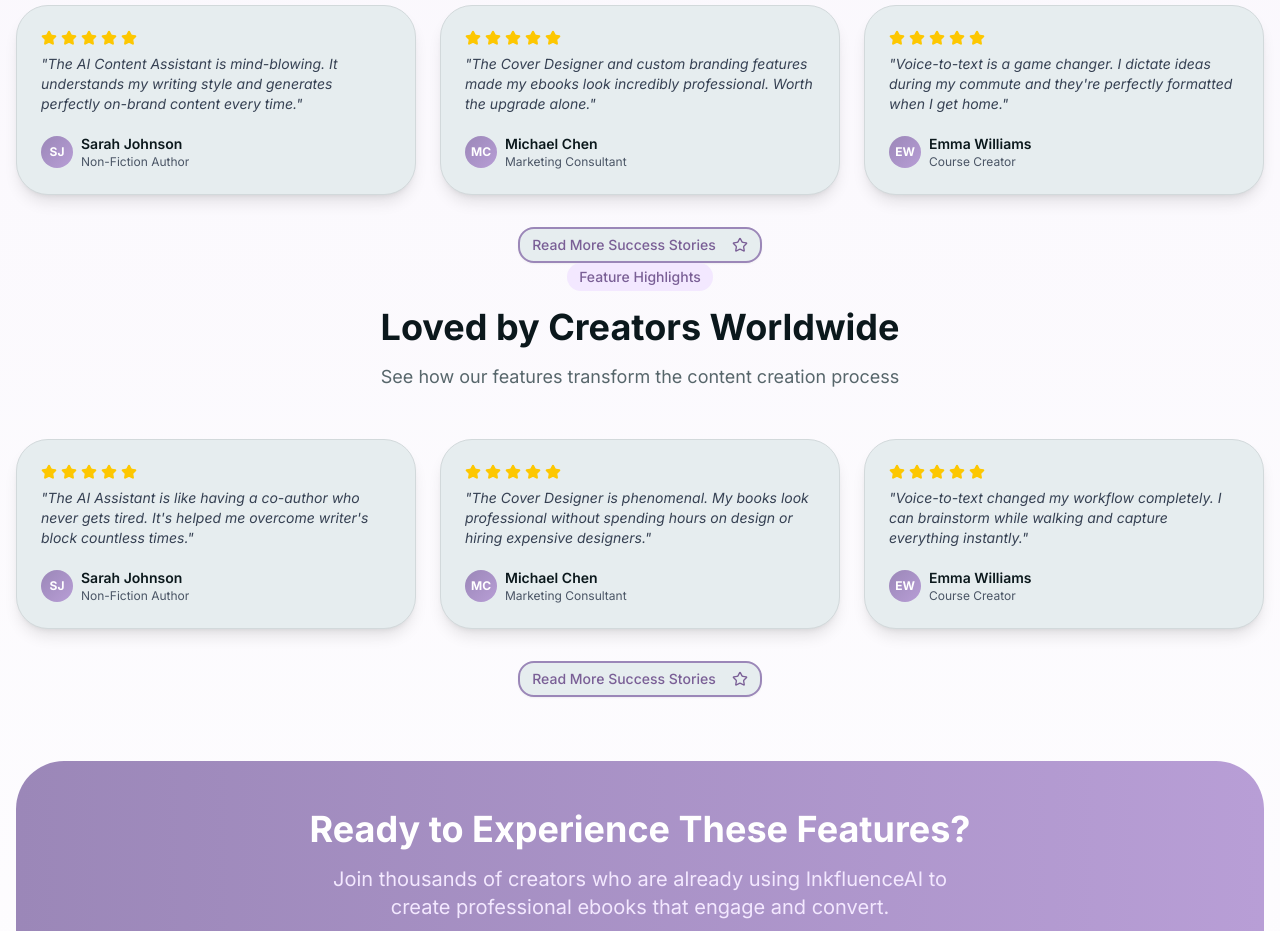
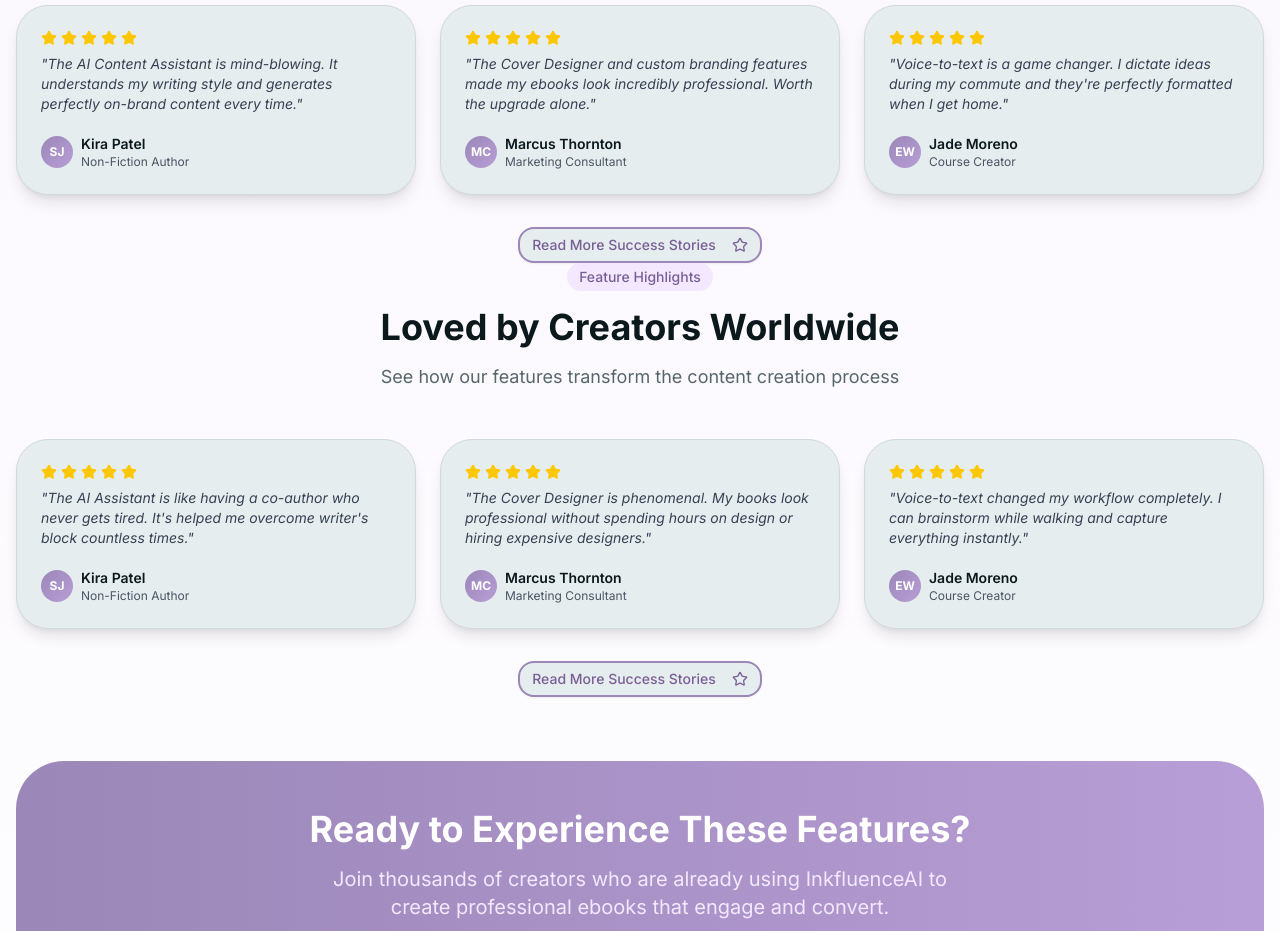
Before and after one commit to Sam-May-Futurelab/influencer-publishin, a React (Vite) app: page /features in a window 1280 px wide. Shown: the part 3920-4851 px from the top of the page. Built offline with nearby package versions, Linux system fonts and the light colour scheme; no server answers.

Commit message:
Replace generic testimonial names with unique ones, use icons instead of emojis for streaks, add GSC setup guide

```diff
--- a/src/components/CaseStudiesPage.tsx
+++ b/src/components/CaseStudiesPage.tsx
@@ -29,7 +29,7 @@ export function CaseStudiesPage() {
   const caseStudies = [
     {
       id: 'sarah-johnson',
-      name: 'Sarah Johnson',
+      name: 'Kira Patel',
       role: 'Self-Published Author',
       image: '/images/case-studies/sarah.jpg',
       featured: true,
@@ -56,7 +56,7 @@ export function CaseStudiesPage() {
     },
     {
       id: 'michael-chen',
-      name: 'Michael Chen',
+      name: 'Marcus Thornton',
       role: 'Marketing Consultant',
       image: '/images/case-studies/michael.jpg',
       featured: true,
@@ -83,7 +83,7 @@ export function CaseStudiesPage() {
     },
     {
       id: 'emma-williams',
-      name: 'Emma Williams',
+      name: 'Jade Moreno',
       role: 'Online Course Creator',
       image: '/images/case-studies/emma.jpg',
       featured: true,
@@ -110,7 +110,7 @@ export function CaseStudiesPage() {
     },
     {
       id: 'david-rodriguez',
-      name: 'David Rodriguez',
+      name: 'Tyler Brennan',
       role: 'Digital Product Seller',
       image: '/images/case-studies/david.jpg',
       featured: false,
@@ -137,7 +137,7 @@ export function CaseStudiesPage() {
     },
     {
       id: 'rachel-green',
-      name: 'Rachel Green',
+      name: 'Nina Voss',
       role: 'Fitness Coach',
       image: '/images/case-studies/rachel.jpg',
       featured: false,
--- a/src/components/FeaturesPage.tsx
+++ b/src/components/FeaturesPage.tsx
@@ -335,7 +335,7 @@ export default function FeaturesPage() {
                     SJ
                   </div>
                   <div>
-                    <div className="font-semibold text-sm">Sarah Johnson</div>
+                    <div className="font-semibold text-sm">Kira Patel</div>
                     <div className="text-xs text-gray-600">Non-Fiction Author</div>
                   </div>
                 </div>
@@ -357,7 +357,7 @@ export default function FeaturesPage() {
                     MC
                   </div>
                   <div>
-                    <div className="font-semibold text-sm">Michael Chen</div>
+                    <div className="font-semibold text-sm">Marcus Thornton</div>
                     <div className="text-xs text-gray-600">Marketing Consultant</div>
                   </div>
                 </div>
@@ -379,7 +379,7 @@ export default function FeaturesPage() {
                     EW
                   </div>
                   <div>
-                    <div className="font-semibold text-sm">Emma Williams</div>
+                    <div className="font-semibold text-sm">Jade Moreno</div>
                     <div className="text-xs text-gray-600">Course Creator</div>
                   </div>
                 </div>
@@ -429,7 +429,7 @@ export default function FeaturesPage() {
                     SJ
                   </div>
                   <div>
-                    <div className="font-semibold text-sm">Sarah Johnson</div>
+                    <div className="font-semibold text-sm">Kira Patel</div>
                     <div className="text-xs text-gray-600">Non-Fiction Author</div>
                   </div>
                 </div>
@@ -451,7 +451,7 @@ export default function FeaturesPage() {
                     MC
                   </div>
                   <div>
-                    <div className="font-semibold text-sm">Michael Chen</div>
+                    <div className="font-semibold text-sm">Marcus Thornton</div>
                     <div className="text-xs text-gray-600">Marketing Consultant</div>
                   </div>
                 </div>
@@ -473,7 +473,7 @@ export default function FeaturesPage() {
                     EW
                   </div>
                   <div>
-                    <div className="font-semibold text-sm">Emma Williams</div>
+                    <div className="font-semibold text-sm">Jade Moreno</div>
                     <div className="text-xs text-gray-600">Course Creator</div>
                   </div>
                 </div>
--- a/src/components/LandingPage.tsx
+++ b/src/components/LandingPage.tsx
@@ -469,19 +469,19 @@ export function LandingPage() {
           <div className="grid md:grid-cols-3 gap-8 max-w-6xl mx-auto">
             {[
               {
-                name: "Sarah Johnson",
+                name: "Kira Patel",
                 role: "Fiction Author",
                 content: "Inkfluence AI helped me finish my first novel in half the time. The AI suggestions were incredibly helpful!",
                 rating: 5
               },
               {
-                name: "Michael Chen",
+                name: "Marcus Thornton",
                 role: "Business Coach",
                 content: "Perfect for creating professional eBooks for my coaching business. The customization options are fantastic.",
                 rating: 5
               },
               {
-                name: "Emma Williams",
+                name: "Jade Moreno",
                 role: "Content Creator",
                 content: "I've published 3 books using Inkfluence AI. The organization features keep me on track and productive.",
                 rating: 5
@@ -645,7 +645,7 @@ export function LandingPage() {
                       SJ
                     </div>
                     <div>
-                      <h3 className="font-bold">Sarah Johnson</h3>
+                      <h3 className="font-bold">Kira Patel</h3>
                       <p className="text-sm text-gray-600">Non-Fiction Author</p>
                     </div>
                   </div>
@@ -683,7 +683,7 @@ export function LandingPage() {
                       MC
                     </div>
                     <div>
-                      <h3 className="font-bold">Michael Chen</h3>
+                      <h3 className="font-bold">Marcus Thornton</h3>
                       <p className="text-sm text-gray-600">Marketing Consultant</p>
                     </div>
                   </div>
@@ -717,7 +717,7 @@ export function LandingPage() {
                       EW
                     </div>
                     <div>
-                      <h3 className="font-bold">Emma Williams</h3>
+                      <h3 className="font-bold">Jade Moreno</h3>
                       <p className="text-sm text-gray-600">Online Course Creator</p>
                     </div>
                   </div>
--- a/src/components/PricingPage.tsx
+++ b/src/components/PricingPage.tsx
@@ -499,7 +499,7 @@ export function PricingPage() {
                     RG
                   </div>
                   <div>
-                    <div className="font-semibold text-sm">Rachel Green</div>
+                    <div className="font-semibold text-sm">Nina Voss</div>
                     <div className="text-xs text-gray-600">Life Coach</div>
                   </div>
                 </div>
@@ -521,7 +521,7 @@ export function PricingPage() {
                     DR
                   </div>
                   <div>
-                    <div className="font-semibold text-sm">David Rodriguez</div>
+                    <div className="font-semibold text-sm">Tyler Brennan</div>
                     <div className="text-xs text-gray-600">Author</div>
                   </div>
                 </div>
@@ -543,7 +543,7 @@ export function PricingPage() {
                     LM
                   </div>
                   <div>
-                    <div className="font-semibold text-sm">Lisa Martinez</div>
+                    <div className="font-semibold text-sm">Aria Castellano</div>
                     <div className="text-xs text-gray-600">Entrepreneur</div>
                   </div>
                 </div>
--- a/src/components/TestimonialsPage.tsx
+++ b/src/components/TestimonialsPage.tsx
@@ -33,27 +33,27 @@ export function TestimonialsPage() {
 
   const featuredTestimonials = [
     {
-      name: 'Sarah Johnson',
+      name: 'Kira Patel',
       role: 'Self-Published Author',
-      avatar: '/images/testimonials/sarah.jpg',
+      avatar: '/images/testimonials/kira.jpg',
       rating: 5,
       text: "Inkfluence AI transformed my writing process. What used to take me 3 months now takes 2 weeks. I've published 6 ebooks this year and made over $12,000 in passive income. The AI writing assistant is like having a co-author who never gets tired!",
       result: '6 ebooks in 8 months, $12K revenue',
       featured: true
     },
     {
-      name: 'Michael Chen',
+      name: 'Marcus Thornton',
       role: 'Marketing Consultant',
-      avatar: '/images/testimonials/michael.jpg',
+      avatar: '/images/testimonials/marcus.jpg',
       rating: 5,
       text: "I use Inkfluence AI to create lead magnets for my clients. The quality is incredible, and the speed is unmatched. We've generated 500+ qualified leads per month using these ebooks. ROI is through the roof.",
       result: '500+ leads/month for clients',
       featured: true
     },
     {
-      name: 'Emma Williams',
+      name: 'Jade Moreno',
       role: 'Course Creator',
-      avatar: '/images/testimonials/emma.jpg',
+      avatar: '/images/testimonials/jade.jpg',
       rating: 5,
       text: "The template gallery saved me countless hours. I went from zero design skills to creating professional-looking ebooks in minutes. My students love the resources I create now. Premium subscription paid for itself in the first week.",
       result: 'Professional ebooks in minutes',
@@ -63,7 +63,7 @@ export function TestimonialsPage() {
 
   const testimonials = [
     {
-      name: 'David Rodriguez',
+      name: 'Tyler Brennan',
       role: 'Digital Marketer',
       rating: 5,
       text: "Best investment I've made for my content marketing. Created 12 lead magnets in a month. Lead generation increased by 300%.",
@@ -84,7 +84,7 @@ export function TestimonialsPage() {
       verified: true
     },
     {
-      name: 'Rachel Green',
+      name: 'Nina Voss',
       role: 'Fitness Coach',
       rating: 5,
       text: "Created my first ebook in 48 hours using Inkfluence AI. Sold 200 copies in the first month at $27 each. This tool pays for itself instantly.",
--- a/src/lib/blog.ts
+++ b/src/lib/blog.ts
@@ -212,7 +212,7 @@ export const blogPosts: BlogPost[] = [
       <p><strong><a href="/?signin=true">Start your free trial with Inkfluence AI today →</a></strong></p>
     `,
     author: {
-      name: 'Sarah Johnson',
+      name: 'Kira Patel',
       avatar: '/images/authors/sarah.jpg'
     },
     category: 'AI Writing',
@@ -485,7 +485,7 @@ export const blogPosts: BlogPost[] = [
       <p><strong><a href="/?signin=true">Ready to create and market your ebook? Start your free trial today →</a></strong></p>
     `,
     author: {
-      name: 'Michael Chen',
+      name: 'Marcus Thornton',
       avatar: '/images/authors/michael.jpg'
     },
     category: 'Marketing',
@@ -2257,7 +2257,7 @@ export const blogPosts: BlogPost[] = [
       <p><strong><a href="/?signin=true">Create monetizable ebooks faster with Inkfluence AI →</a></strong></p>
     `,
     author: {
-      name: 'Michael Chen',
+      name: 'Marcus Thornton',
       avatar: '/images/authors/michael.jpg'
     },
     category: 'Marketing',
@@ -2691,7 +2691,7 @@ export const blogPosts: BlogPost[] = [
       <p><strong><a href="/?signin=true">Create and launch your ebook with Inkfluence AI's comprehensive platform →</a></strong></p>
     `,
     author: {
-      name: 'Sarah Johnson',
+      name: 'Kira Patel',
       avatar: '/images/authors/sarah.jpg'
     },
     category: 'Marketing',
```
Also changed, not shown: src/components/AnalyticsCards.tsx (+46 -8 lines), 1 other file (tests, documents, lock files or other folders).
